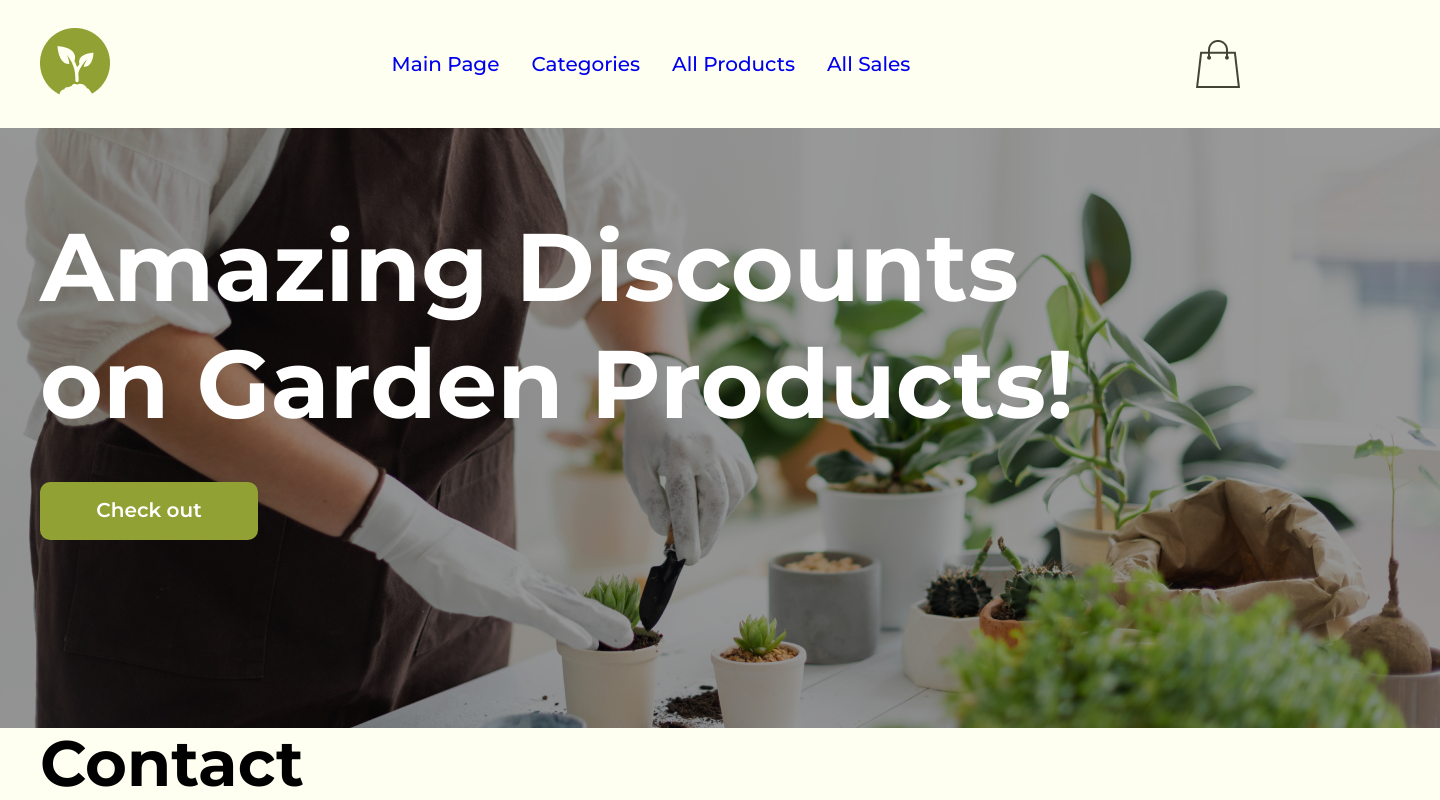
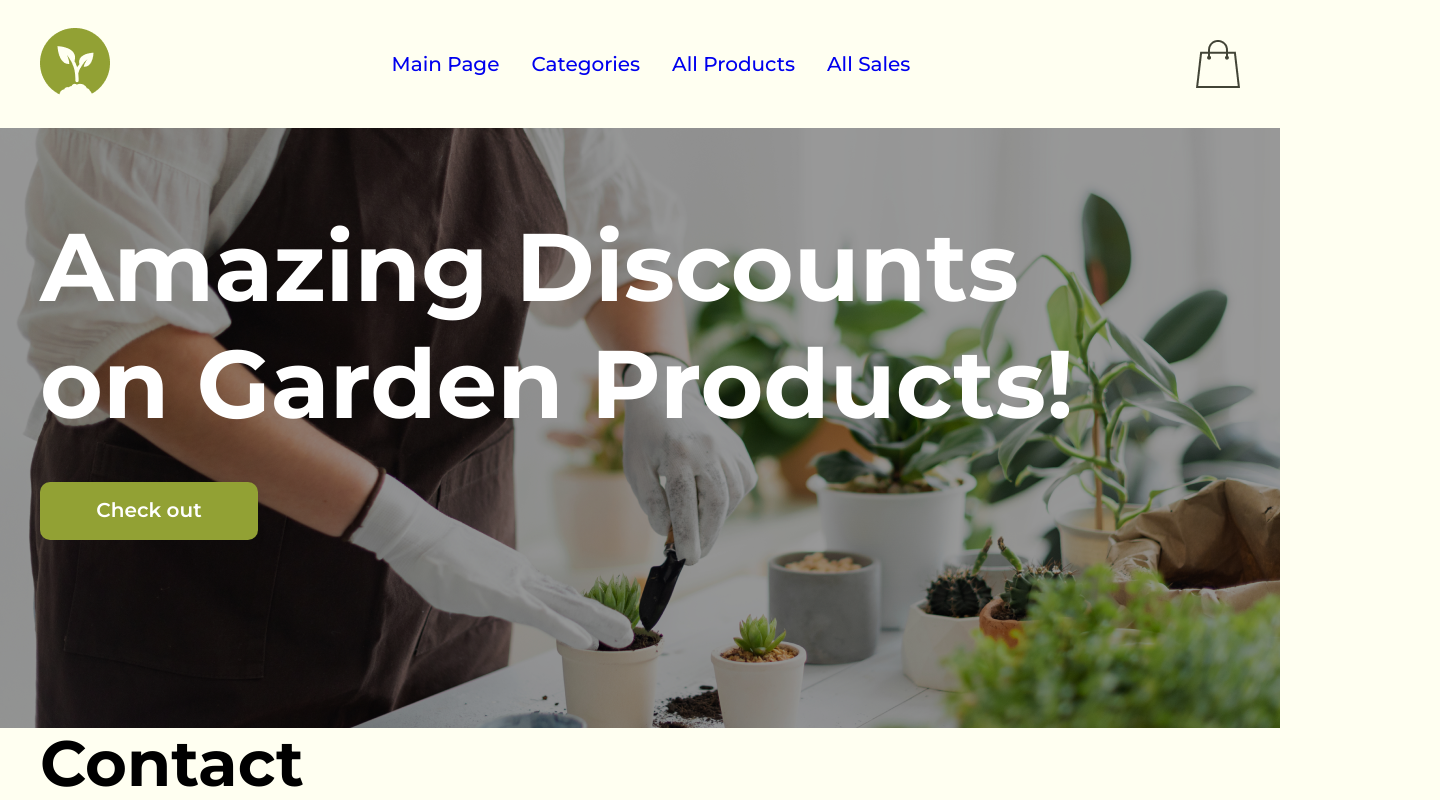
Before and after one commit to Naijyk/Garden_Products_project, a React (Create React App) app in the folder garden_products/: page / in a window 1280 px wide. Shown: the top 800 px of the page, 1440 px wide, since content can reach past the window. Built offline with nearby package versions, Linux system fonts and the light colour scheme.

Commit message:
changed size of the banner

```diff
--- a/garden_products/src/components/Main/index.module.css
+++ b/garden_products/src/components/Main/index.module.css
@@ -2,7 +2,7 @@
     display: flex;
     flex-direction: column;
     height: 600px;
-    width: 1440px;
+    width: 100%x;
 }
 
 .banner div:first-child{
```
